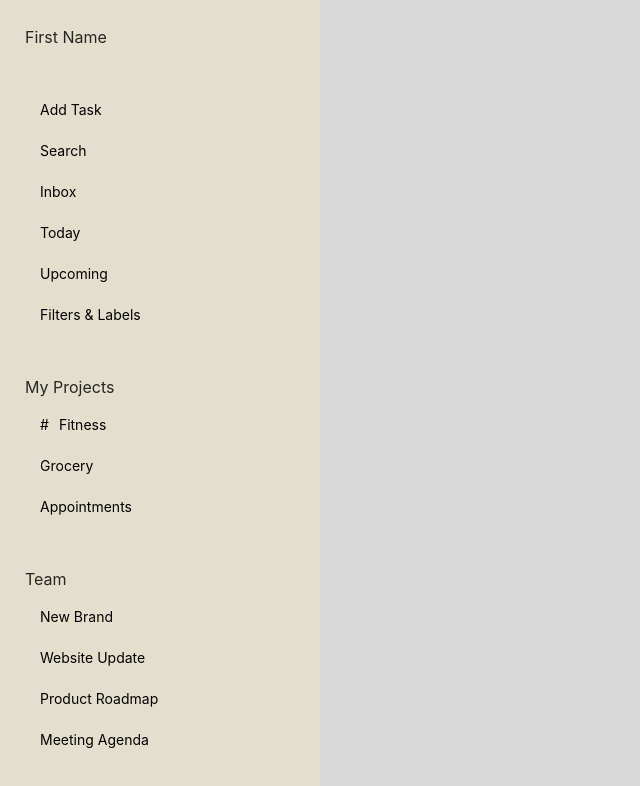
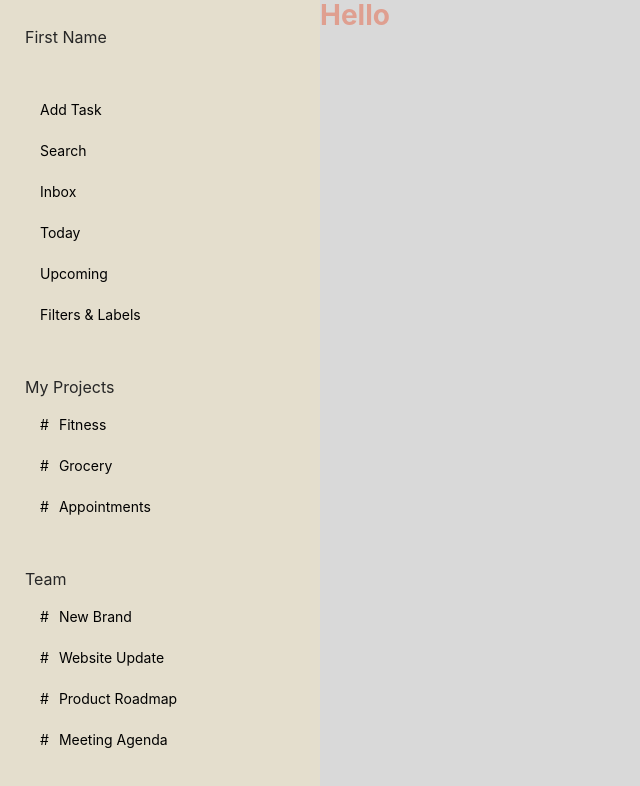
Before and after one commit to tjjames230/to-do-list, a website built with webpack: page src/index.html in a window 1280 px wide. Shown: the whole page, without its empty margins (0-640 px from the left). Built offline with nearby package versions, Linux system fonts and the light colour scheme.

Commit message:
updated body display and started adding content for main

```diff
--- a/src/index.html
+++ b/src/index.html
@@ -19,18 +19,36 @@
       <div class="aside-flex">
         <h4>My Projects</h4>
         <button>
-          <h4>#</h4>
+          <p>#</p>
           Fitness
         </button>
-        <button>Grocery</button>
-        <button>Appointments</button>
+        <button>
+          <p>#</p>
+          Grocery
+        </button>
+        <button>
+          <p>#</p>
+          Appointments
+        </button>
       </div>
       <div class="aside-flex">
         <h4>Team</h4>
-        <button>New Brand</button>
-        <button>Website Update</button>
-        <button>Product Roadmap</button>
-        <button>Meeting Agenda</button>
+        <button>
+          <p>#</p>
+          New Brand
+        </button>
+        <button>
+          <p>#</p>
+          Website Update
+        </button>
+        <button>
+          <p>#</p>
+          Product Roadmap
+        </button>
+        <button>
+          <p>#</p>
+          Meeting Agenda
+        </button>
       </div>
     </aside>
     <main></main>
--- a/src/js/init.js
+++ b/src/js/init.js
@@ -1,5 +1,10 @@
 export { init };
 
 function init() {
-  console.log("hi");
+  loadHomeUI();
 }
+
+function loadHomeUI() {
+  const main = document.querySelector("main");
+  main.innerHTML = `<h1 style="font-weight: 700">Hello</h1>`;
+}
--- a/src/scss/globals/_general.scss
+++ b/src/scss/globals/_general.scss
@@ -12,4 +12,5 @@ body {
   color: $clr-gray-dk;
   background-color: $clr-gray-lt;
   line-height: 1.5;
+  display: flex;
 }
```
Also changed, not shown: dist/index.html, dist/main.bundle.js.
